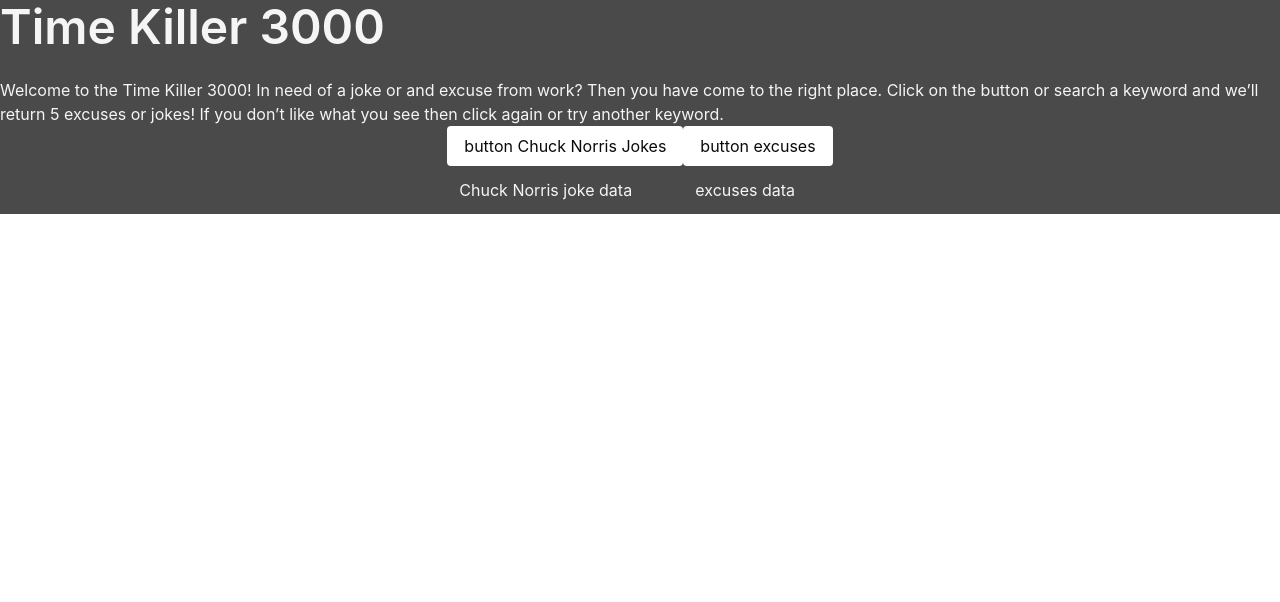
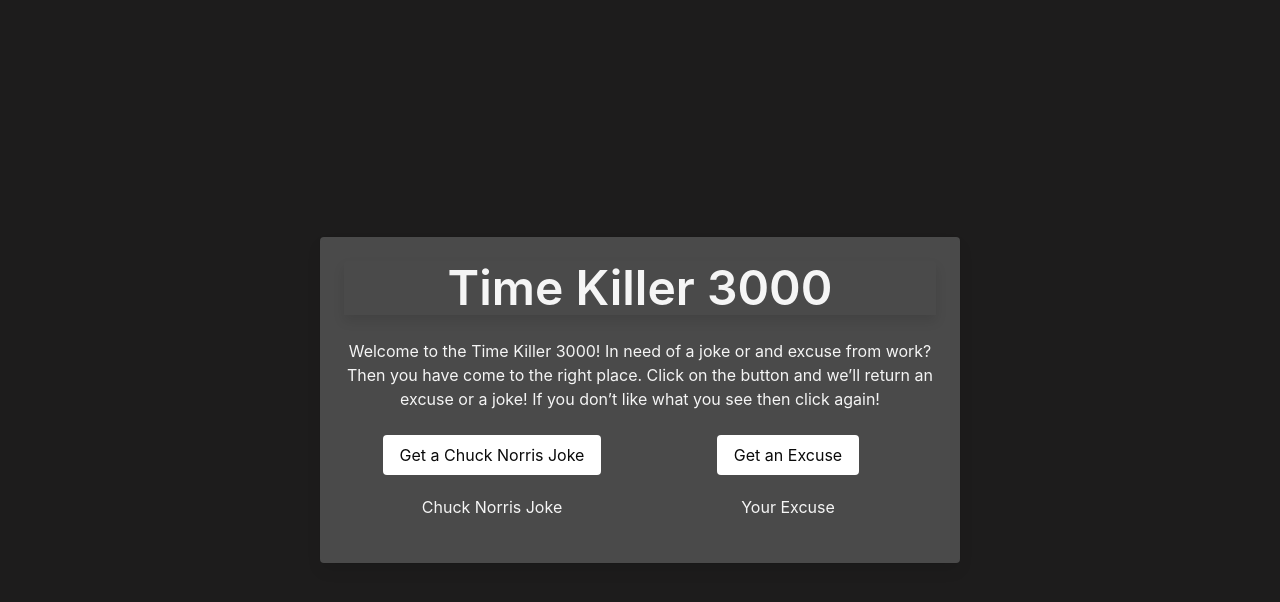
Before and after one commit to Nesnah1307/time-killer-3000, a plain HTML site: page index.html in a window 1280 px wide. Drawn offline with nearby package versions, Linux system fonts and the light colour scheme; no server answers.

Commit message:
html and css compleate

```diff
--- a/assets/css/style.css
+++ b/assets/css/style.css
@@ -1 +1,18 @@
 @import "https://cdn.jsdelivr.net/npm/bulma@0.9.3/css/bulma.min.css";
+
+
+body, html{
+    display: flex;
+    height: 100%;
+    width: 100%;
+    align-items: center;
+    justify-content: center;
+    background-color: rgb(29, 28, 28);
+    margin: auto 10px;
+    margin: 0;
+    padding: 0;
+}
+
+.card {
+    width: 50%;
+}
--- a/index.html
+++ b/index.html
@@ -8,45 +8,39 @@
     <link rel="stylesheet" href="https://cdn.jsdelivr.net/npm/bulma@0.9.3/css/bulma.min.css">
     <title>Time Killer 3000</title>
 </head>
-<body class="has-background-grey-dark">
+<body>
+<div class="card has-text-centered has-background-grey-dark card-content">
+    <h1 class="has-text-light title is-1 level-item has-text-centered card-header">Time Killer 3000</h1>
 
-<h1 class="has-text-light title is-1">Time Killer 3000</h1>
-
-    <p class="has-text-light">
-        Welcome to the Time Killer 3000! In need of a joke or and excuse from work? Then you have come to the right place. Click on the button or search a keyword and we’ll return 5 excuses or jokes! If you don’t like what you see then click again or try another keyword.
+        <p class="has-text-light level-item has-text-centered  mb-5">
+            Welcome to the Time Killer 3000! In need of a joke or and excuse from work? Then you have come to the right place. Click on the button and we’ll return an excuse or a joke! If you don’t like what you see then click again!
         </p>
     <!-- The click buttons section -->
     <div class="row is-flex-direction-row">
-    <div class="columns is-2-mobile is-0-tablet is-3-desktop is-8-widescreen is-gapless is-1-fullhd is-multiline is-centered">
-        <div class="column is-narrow">
-            <button class="button is-white">
-                button Chuck Norris Jokes
+        <div class="columns is-2-mobile is-0-tablet is-3-desktop is-8-widescreen is-gapless is-1-fullhd  ">
+            <div class="column level-item has-text-centered ">
+                <button class="button is-white ">
+                    Get a Chuck Norris Joke
                 </button>
-            <div class="column has-text-light">
-                Chuck Norris joke data
+                <!-- Responses section -->
+                <div class="column has-text-light m-2">
+                    Chuck Norris Joke
                 </div>
             </div>
 
-        <div class="column is-narrow">
+            <div class="column level-item has-text-centered">
                 <button class="button is-white">
-                button excuses
+                    Get an Excuse
                 </button>
-            <div class="column has-text-light">
-                excuses data
+                <!-- Responses section -->
+                <div class="column has-text-light m-2">
+                    Your Excuse
+                </div>
             </div>
         </div>
     </div>
 </div>
 
-<!-- Responses section -->
-
-    <div class="columns is-2-mobile is-0-tablet is-3-desktop is-8-widescreen is-gapless is-1-fullhd">
-
-
-    </div>
-</div>
-
-
     <script src="./assets/js/script.js"></script>
 </body>
 </html>
```
Lines whose indentation alone changed are shown as unchanged.
